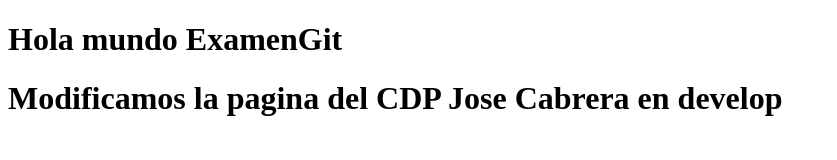
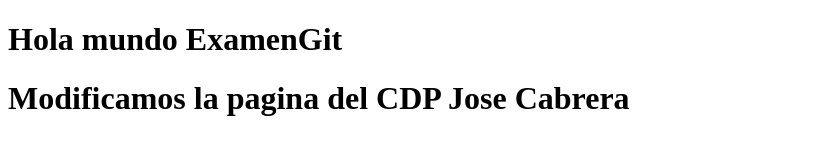
Before and after one commit to AlejandroParrado/cdp-Jose-Cabrera, a plain HTML site: page index.html in a window 1280 px wide. Shown: the whole page, without its empty margins (0-837 px from the left). Drawn offline with Linux system fonts and the light colour scheme.

Commit message:
conflicto1

```diff
--- a/index.html
+++ b/index.html
@@ -7,6 +7,6 @@
 </head>
 <body>
     <h1>Hola mundo ExamenGit</h1>
-    <h1>Modificamos la pagina del CDP Jose Cabrera en develop</h1>
+    <h1>Modificamos la pagina del CDP Jose Cabrera</h1>
 </body>
 </html>
```
